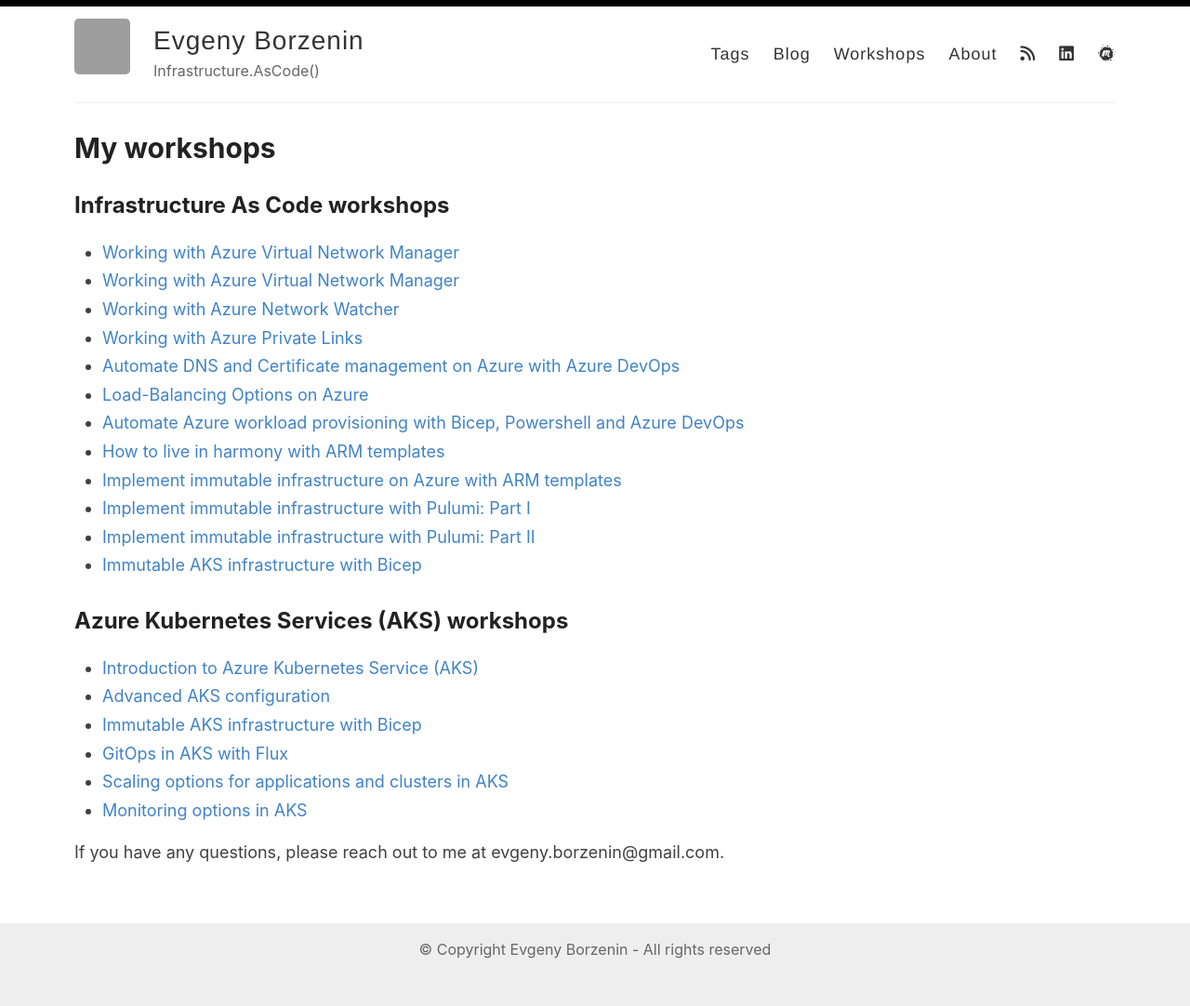
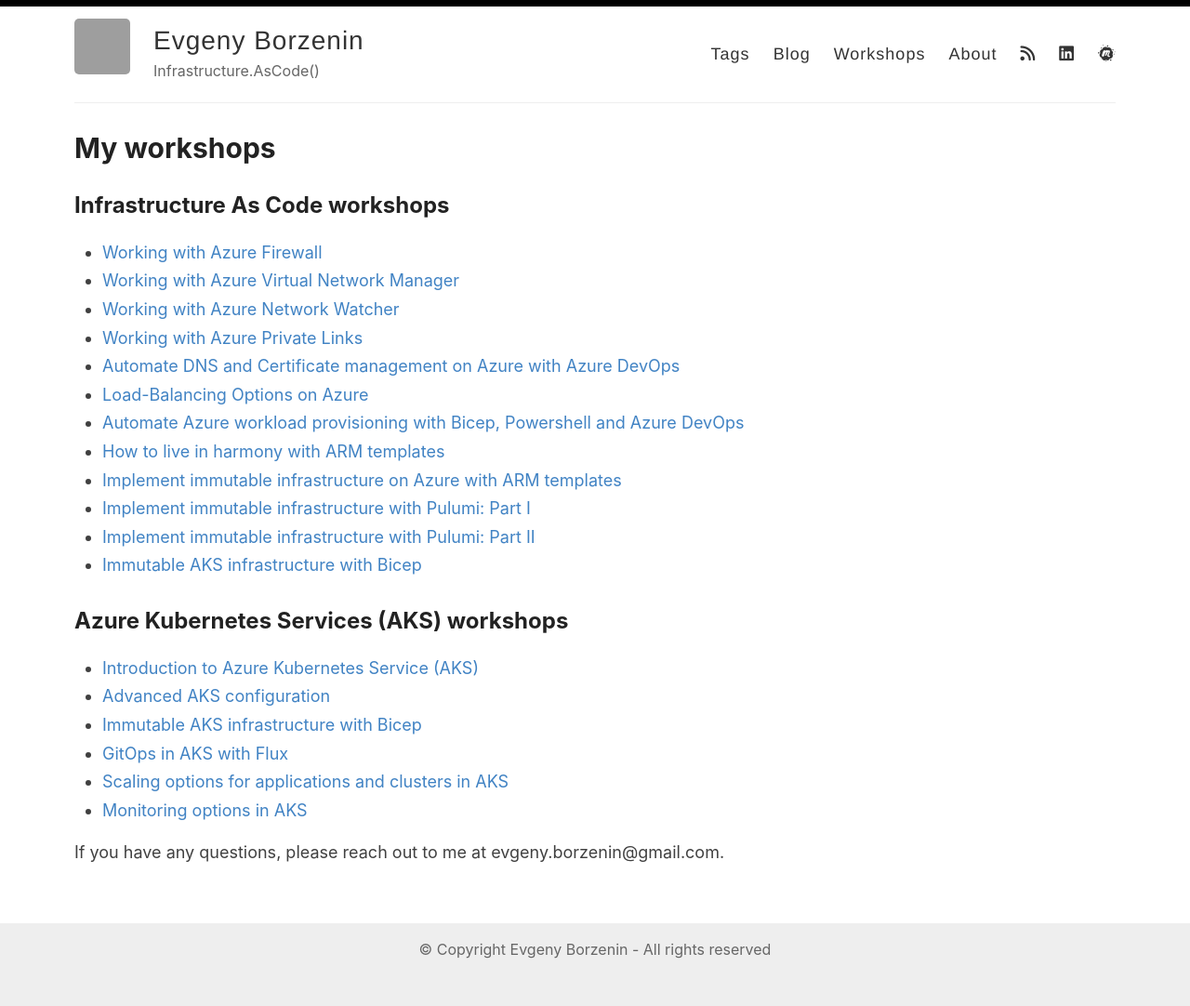
Before and after one commit to evgenyb/evgenyb.github.io, a Jekyll site: the page built from _pages/workshops.md, in a window 1280 px wide. Shown: the whole page at 93% size. Built offline with Jekyll 4.4.1, drawn with Linux system fonts in a browser that asks for light colours; nearby versions of some CDN libraries; grey boxes are pictures that could not be loaded.

Commit message:
Labs for Azure Firewall (#51)

```diff
--- a/_pages/workshops.md
+++ b/_pages/workshops.md
@@ -6,7 +6,7 @@
 
 ## Infrastructure As Code workshops
 
-- [Working with Azure Virtual Network Manager](https://workshops.iac-labs.com/azure-firewall-labs/)
+- [Working with Azure Firewall](https://workshops.iac-labs.com/azure-firewall-labs/)
 - [Working with Azure Virtual Network Manager](https://workshops.iac-labs.com/avnm-labs/)
 - [Working with Azure Network Watcher](https://workshops.iac-labs.com/azure-network-watcher/)
 - [Working with Azure Private Links](https://workshops.iac-labs.com/azure-private-links/)
```
